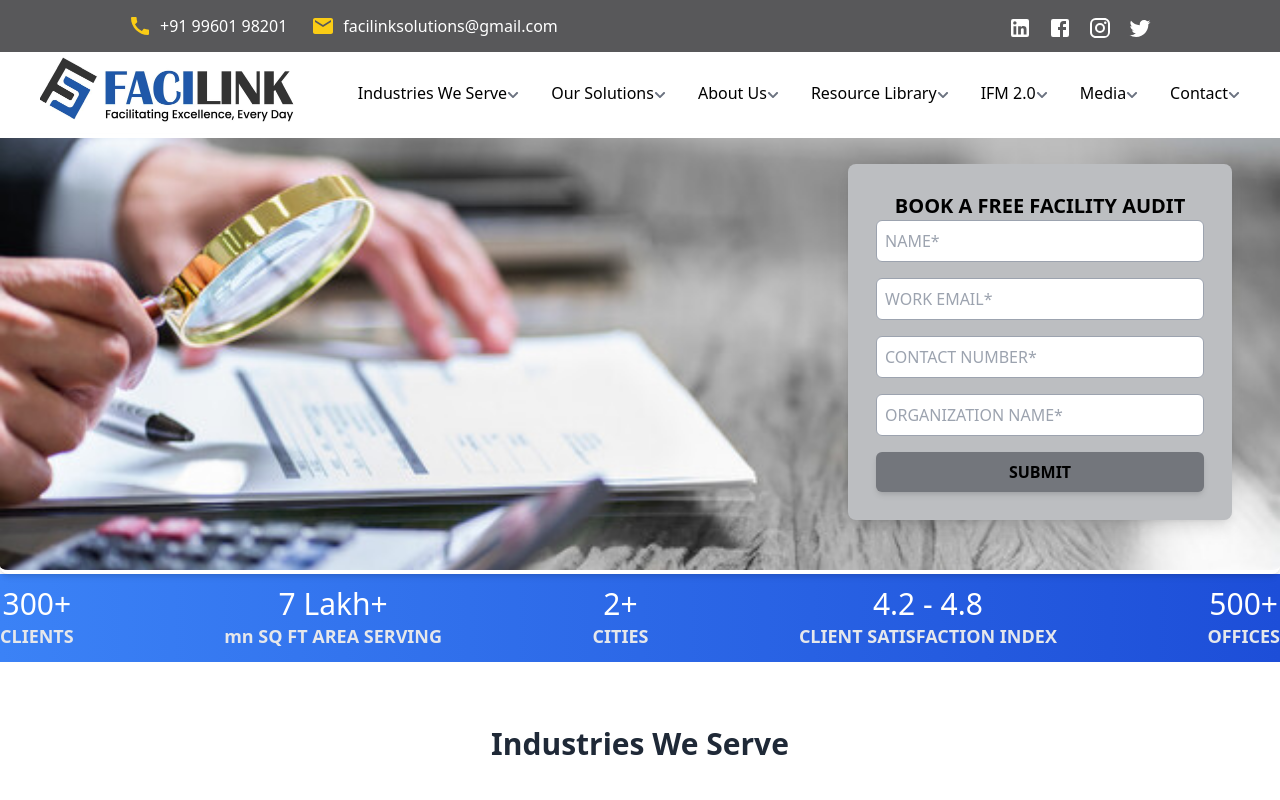
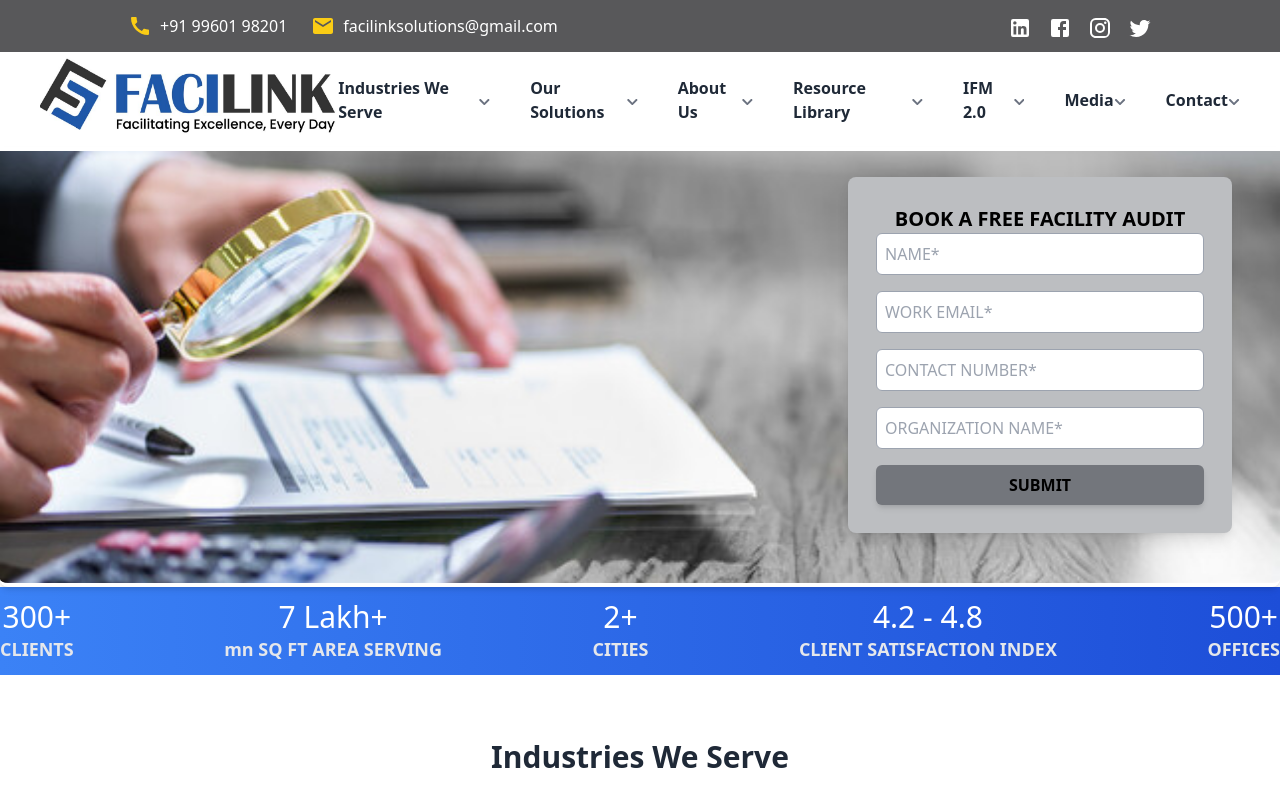
Before and after one commit to Avishkar2004/deploy_Facilink, a React (Create React App) app in the folder client/: page / in a window 1280 px wide. Shown: the top 800 px of the page. Built offline with nearby package versions, Linux system fonts and the light colour scheme.

Commit message:
Project Done

```diff
--- a/client/src/Components/Header.jsx
+++ b/client/src/Components/Header.jsx
@@ -12,7 +12,7 @@ const Header = () => {
         {/* Logo */}
         <div className="flex items-center space-x-2">
           <Link to="/">
-            <img src={FacilinkLogo} alt="Facilink Logo" className="w-64 h-auto object-contain flex-shrink-1" />
+            <img src={FacilinkLogo} alt="Facilink Logo" className="w-72 md:w-80 object-contain flex-shrink-1" />
           </Link>
         </div>
         {/* Hamburger Menu (Visible on Small Screens) */}
@@ -23,8 +23,8 @@ const Header = () => {
         </div>
         {/* Desktop Navigation */}
         <nav className="hidden md:block">
-          <ul className="flex space-x-6 lg:space-x-8">
-            {[
+        <ul className="flex space-x-8 lg:space-x-10  font-semibold text-gray-800">
+        {[
               {
                 title: "Industries We Serve", options: [
                   { name: "Manufacturing", path: "/manufacturing-solutions" },
@@ -101,7 +101,7 @@ const Header = () => {
             <FaTimes />
           </button>
         </div>
-        <ul className="flex flex-col space-y-4 p-6">
+        <ul className="flex flex-col space-y-4 p-6 space-x-8 lg:space-x-10 text-lg font-semibold text-gray-800">
           {[
             {
               title: "Industries We Serve", options: [
```
